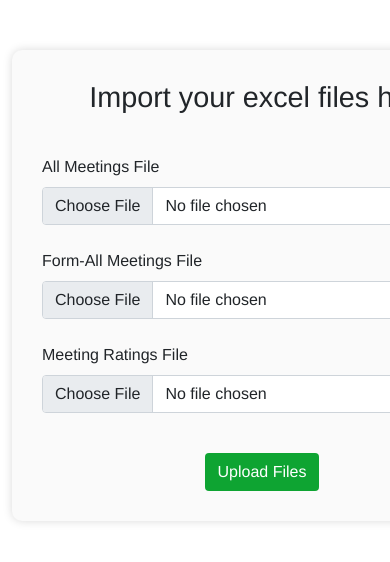
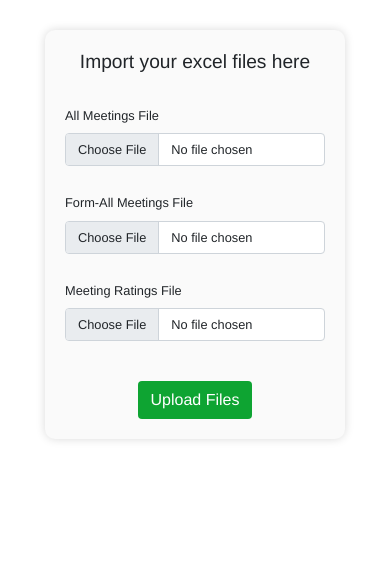
Before and after one commit to ShawonBarman/Data-Management-Tool-for-Horse-Racing-Website, a Django app: page / in a window 390 px wide; the page is wider, and only the part inside the window is pictured. Shown: the part 62-624 px from the top of that part. Run offline with Django 4.2, Linux system fonts and the light colour scheme; some libraries are stand-ins or nearby versions.

Commit message:
Latest updated code

```diff
--- a/main_app/views.py
+++ b/main_app/views.py
@@ -433,6 +433,9 @@ def home_page_view(request):
             all_meetings_file = None
             form_all_meetings_file = None
             meeting_ratings_file = None
+            message = ''
+            all_meetings_file_flag = False
+            form_all_meetings_file_flag = False
             try:
                 all_meetings_file = request.FILES['all_meetings_file']
             except KeyError:
@@ -453,7 +456,8 @@ def home_page_view(request):
                     return render(request, "home_page.html", {"error_msg": "Date format is missing in your file name."})
                 success, error = import_data_for_all_meetings_file(all_meetings_file, all_meetings_file_date)
                 if success:
-                    pass
+                    message = "All Meetings File has been imported sucessfully."
+                    all_meetings_file_flag = True
                 else:
                     return render(request, "home_page.html", {"error_msg": error})
             if form_all_meetings_file:
@@ -463,7 +467,11 @@ def home_page_view(request):
                     return render(request, "home_page.html", {"error_msg": "Date format is missing in your file name."})
                 success, error = import_data_for_form_all_meetings_file(form_all_meetings_file, form_all_meetings_file_date)
                 if success:
-                    pass
+                    if message != '':
+                        message = "All Meetings File and Form-All Meetings File have been imported sucessfully."
+                    else:
+                        message = "Form-All Meetings File has been imported sucessfully."
+                    form_all_meetings_file_flag = True
                 else:
                     return render(request, "home_page.html", {"error_msg": error})
             if meeting_ratings_file:
@@ -473,10 +481,17 @@ def home_page_view(request):
                     return render(request, "home_page.html", {"error_msg": "Date format is missing in your file name."})
                 success, error = import_data_for_meeting_ratings_file(meeting_ratings_file, meeting_ratings_file_date)
                 if success:
-                    pass
+                    if all_meetings_file_flag and form_all_meetings_file_flag:
+                        message = "All Meetings File, Form-All Meetings File and Meeting Ratings File have been imported sucessfully."
+                    elif all_meetings_file_flag and not(form_all_meetings_file_flag):
+                        message = "All Meetings File and Meeting Ratings File have been imported sucessfully."
+                    elif not(all_meetings_file_flag) and form_all_meetings_file_flag:
+                        message = "Form-All Meetings File and Meeting Ratings File have been imported sucessfully."
+                    else:
+                        message = "Meeting Ratings File has been imported sucessfully."
                 else:
                     return render(request, "home_page.html", {"error_msg": error})
-            return render(request, "home_page.html", {"success_msg": "Data imported successfully."})
+            return render(request, "home_page.html", {"success_msg": message})
         return render(request, "home_page.html")
     except Exception as e:
         print(e)
--- a/templates/home_page.html
+++ b/templates/home_page.html
@@ -110,6 +110,39 @@
             background: #0e842a;
             color: #fff;
         }
+
+        @media (max-width: 767px){
+            .import_form{
+                width: 400px;
+                margin: 30px auto;
+                padding: 30px;
+                background: #fafafa;
+                border-radius: 10px;
+                box-shadow: 0 0 10px rgba(0, 0, 0, 0.15);
+            }
+
+            .import_form h1{
+                font-size: 1.5rem;
+                margin-bottom: 30px;
+            }
+        }
+
+        @media (max-width: 500px){
+            .import_form{
+                width: 300px;
+                margin: 30px auto;
+                padding: 20px;
+            }
+
+            .import_form h1{
+                font-size: 1.2rem;
+                margin-bottom: 30px;
+            }
+
+            .import_form form label, .import_form form input{
+                font-size: 0.8rem;
+            }
+        }
     </style>
   </head>
   <body>
```
Also changed, not shown: templates/allMeetingsData_view_page.html (+15 -1 lines), templates/fromAllMeetingsData_view_page.html (+15 -1 lines), templates/meetingRatingsData_view_page.html (+15 -1 lines).
